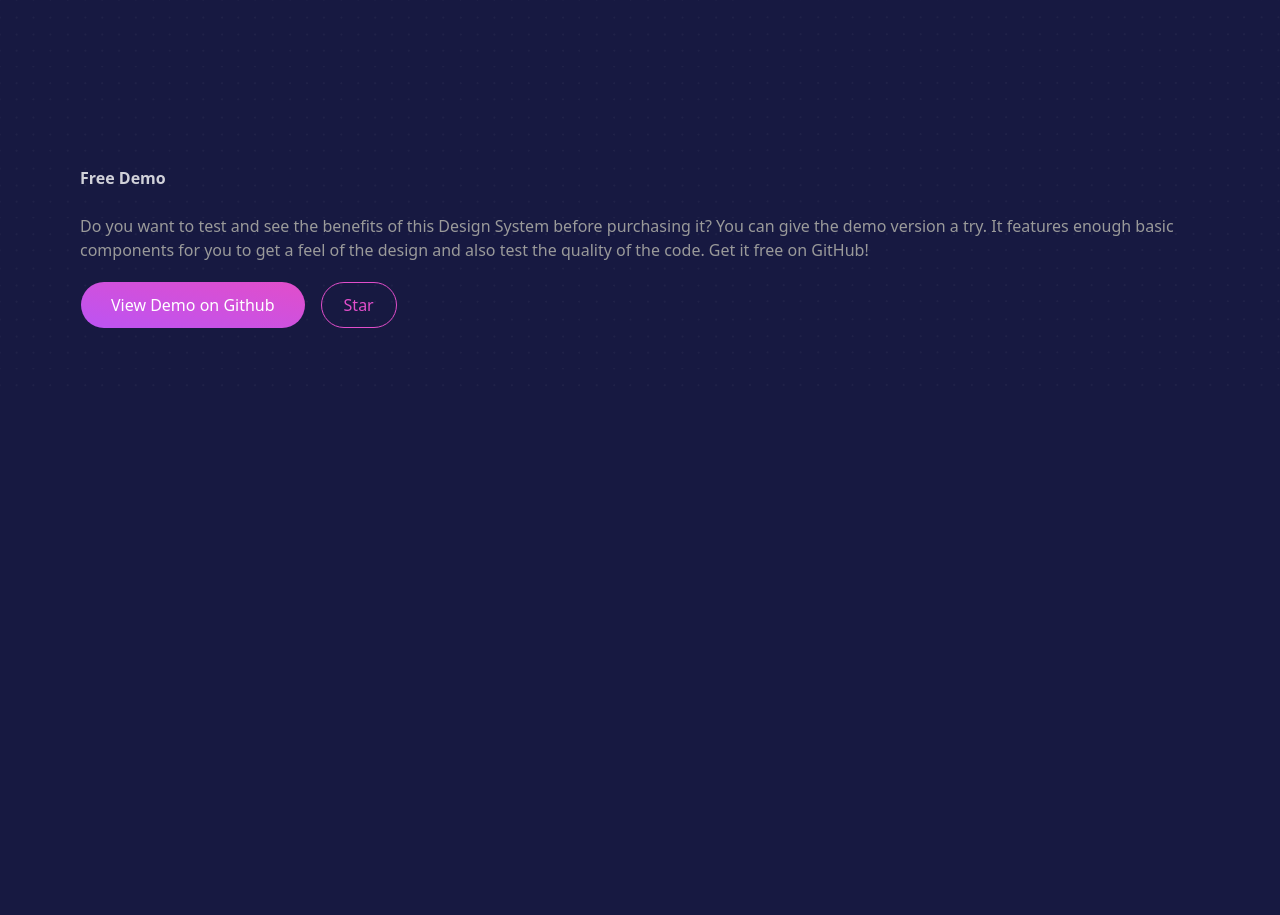
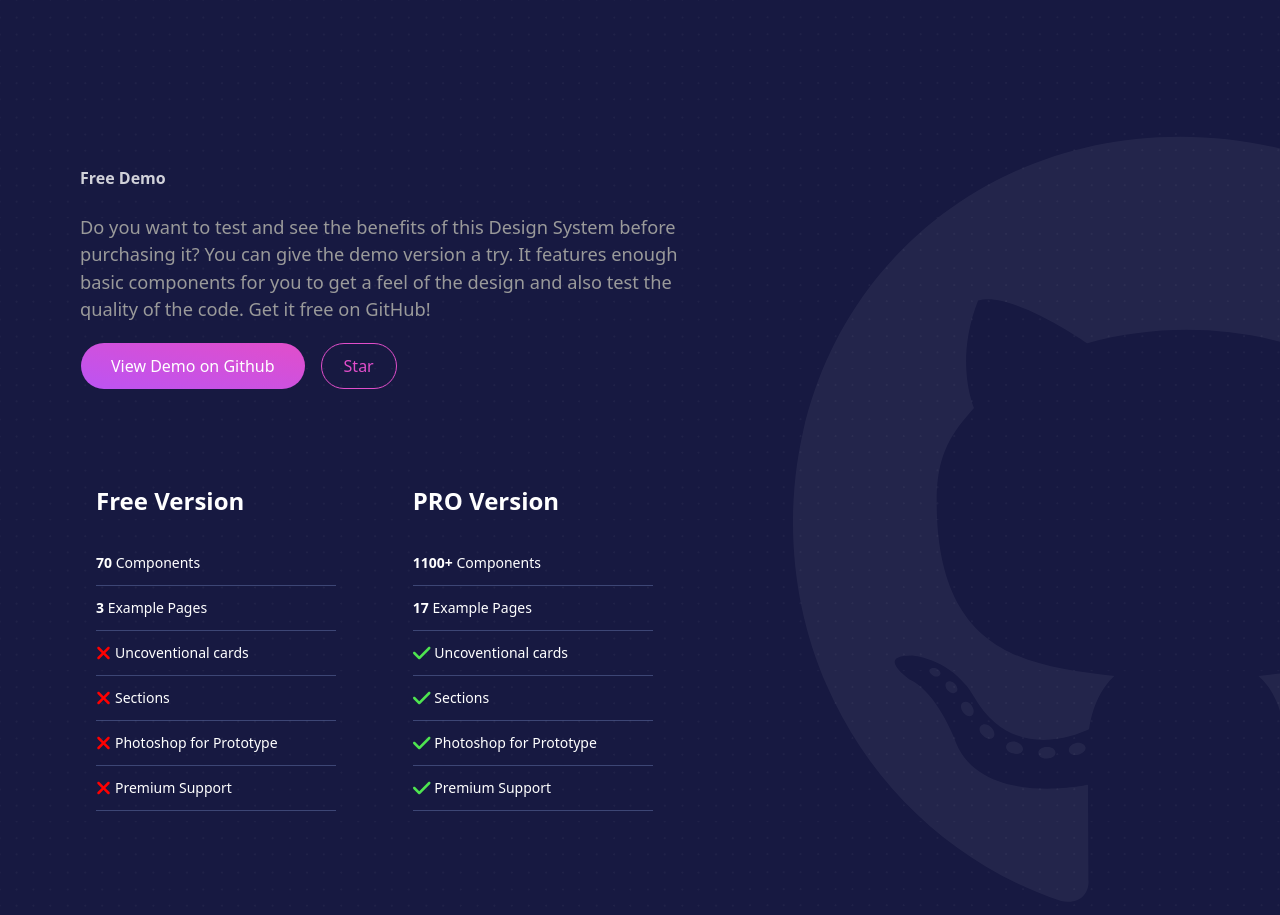
Before and after one commit to ChShehroz/ProjectTailwind, a React (Vite) app: page / in a window 1280 px wide. Shown: the part 840-1755 px from the top of the page. Before the commit the page ends 1236 px from the top, so only its background shows below. Built offline with nearby package versions, Linux system fonts and the light colour scheme.

Commit message:
Create complete GitHub icon section

```diff
--- a/package.json
+++ b/package.json
@@ -10,6 +10,11 @@
     "preview": "vite preview"
   },
   "dependencies": {
+    "@fortawesome/fontawesome-svg-core": "^6.4.2",
+    "@fortawesome/free-brands-svg-icons": "^6.4.2",
+    "@fortawesome/free-regular-svg-icons": "^6.4.2",
+    "@fortawesome/free-solid-svg-icons": "^6.4.2",
+    "@fortawesome/react-fontawesome": "^0.2.0",
     "react": "^18.2.0",
     "react-dom": "^18.2.0"
   },
--- a/src/Component/IconSec/Icon.tsx
+++ b/src/Component/IconSec/Icon.tsx
@@ -1,16 +1,19 @@
 import styleCss from "../../assets/Style/Style.module.css";
+import { FontAwesomeIcon } from "@fortawesome/react-fontawesome";
+import { faGithub } from "@fortawesome/free-brands-svg-icons";
+import { faCheck, faXmark } from "@fortawesome/free-solid-svg-icons";
 
 const Icon = () => {
   return (
-    <div className={"overflow-hidden px-0 py-16"}>
+    <div className={"relative overflow-hidden px-0 py-16"}>
       <div className="w-full px-4 mx-auto xl:max-w-6xl lg:max-w-5xl">
-        <div className="flex flex-wrap -mx-4">
-          <div className="flex flex-grow-7 w-full px-4">
+        <div className="flex -mx-4">
+          <div className="flex flex-col flex-grow-7 w-[55%] px-4">
             <div>
               <h2 className="mt-8 mb-6 font-semibold text-[#ffffffcc]">
                 Free Demo
               </h2>
-              <p className="mb-4 text-[#9a9a9a] font-light text-base">
+              <p className="mb-4 text-[#9a9a9a] font-light text-[1.14em]">
                 Do you want to test and see the benefits of this Design System
                 before purchasing it? You can give the demo version a try. It
                 features enough basic components for you to get a feel of the
@@ -26,6 +29,148 @@ const Icon = () => {
                 </button>
               </div>
             </div>
+            <div className="flex flex-row  -mx-4">
+              <div className="pt-5 relative w-full px-4">
+                <div
+                  className={`text-left hover:bg-[#1d8cf8] border-0 relative w-full rounded-lg my-6 ${styleCss.boxShad}`}
+                >
+                  <div className="p-4 min-h-[1px] flex-auto">
+                    <h2
+                      className="mt-8 mb-6 font-bold
+                     text-2xl"
+                    >
+                      Free Version
+                    </h2>
+                    <ul className="m-0 list-none p-0 max-w-[240px]">
+                      <li
+                        className={`py-3 text-sm list-item ${styleCss.borderBottom}`}
+                      >
+                        <strong>70</strong> Components
+                      </li>
+                      <li
+                        className={`py-3 text-sm list-item ${styleCss.borderBottom}`}
+                      >
+                        <strong>3</strong> Example Pages
+                      </li>
+                      <li
+                        className={`items-center py-3 text-sm flex ${styleCss.borderBottom}`}
+                      >
+                        <FontAwesomeIcon
+                          className="h-5 mr-1"
+                          icon={faXmark}
+                          style={{ color: "#ff0000" }}
+                        />{" "}
+                        Uncoventional cards
+                      </li>
+                      <li
+                        className={`items-center py-3 text-sm flex ${styleCss.borderBottom}`}
+                      >
+                        <FontAwesomeIcon
+                          className="h-5 mr-1"
+                          icon={faXmark}
+                          style={{ color: "#ff0000" }}
+                        />{" "}
+                        Sections
+                      </li>
+                      <li
+                        className={`items-center py-3 text-sm flex ${styleCss.borderBottom}`}
+                      >
+                        <FontAwesomeIcon
+                          className="h-5 mr-1"
+                          icon={faXmark}
+                          style={{ color: "#ff0000" }}
+                        />{" "}
+                        Photoshop for Prototype
+                      </li>
+                      <li
+                        className={`items-center py-3 text-sm flex ${styleCss.borderBottom}`}
+                      >
+                        <FontAwesomeIcon
+                          className="h-5 mr-1"
+                          icon={faXmark}
+                          style={{ color: "#ff0000" }}
+                        />{" "}
+                        Premium Support
+                      </li>
+                    </ul>
+                  </div>
+                </div>
+              </div>
+              <div className="pt-5 relative w-full px-4">
+                <div
+                  className={`text-left hover:bg-[#1d8cf8] border-0 relative w-full rounded-lg my-6 ${styleCss.boxShad}`}
+                >
+                  <div className="p-4 min-h-[1px] flex-auto">
+                    <h2
+                      className="mt-8 mb-6 font-bold
+                     text-2xl"
+                    >
+                      PRO Version
+                    </h2>
+                    <ul className="m-0 list-none p-0 max-w-[240px]">
+                      <li
+                        className={`py-3 text-sm list-item ${styleCss.borderBottom}`}
+                      >
+                        <strong>1100+</strong> Components
+                      </li>
+                      <li
+                        className={`py-3 text-sm list-item ${styleCss.borderBottom}`}
+                      >
+                        <strong>17</strong> Example Pages
+                      </li>
+                      <li
+                        className={`items-center py-3 text-sm flex ${styleCss.borderBottom}`}
+                      >
+                        <FontAwesomeIcon
+                          className="h-5 mr-1"
+                          icon={faCheck}
+                          style={{ color: "#4ee450" }}
+                        />{" "}
+                        Uncoventional cards
+                      </li>
+                      <li
+                        className={`items-center py-3 text-sm flex ${styleCss.borderBottom}`}
+                      >
+                        <FontAwesomeIcon
+                          className="h-5 mr-1"
+                          icon={faCheck}
+                          style={{ color: "#4ee450" }}
+                        />{" "}
+                        Sections
+                      </li>
+                      <li
+                        className={`items-center py-3 text-sm flex ${styleCss.borderBottom}`}
+                      >
+                        <FontAwesomeIcon
+                          className="h-5 mr-1"
+                          icon={faCheck}
+                          style={{ color: "#4ee450" }}
+                        />{" "}
+                        Photoshop for Prototype
+                      </li>
+                      <li
+                        className={`items-center py-3 text-sm flex ${styleCss.borderBottom}`}
+                      >
+                        <FontAwesomeIcon
+                          className="h-5 mr-1"
+                          icon={faCheck}
+                          style={{ color: "#4ee450" }}
+                        />{" "}
+                        Premium Support
+                      </li>
+                    </ul>
+                  </div>
+                </div>
+              </div>
+            </div>
+          </div>
+          <div className="relative px-4 w-full lg:w-5/12">
+            <div className="absolute h-[810px] -top-[10px] -right-[400px]">
+              <FontAwesomeIcon
+                className="h-[810px] opacity-[.05] inline-block "
+                icon={faGithub}
+              />
+            </div>
           </div>
         </div>
       </div>
--- a/src/assets/Style/Style.module.css
+++ b/src/assets/Style/Style.module.css
@@ -37,3 +37,10 @@
   box-shadow: 2px 2px 6px rgba(0, 0, 0, 0.4);
   transform: translateY(-1px);
 }
+
+.borderBottom {
+  border-bottom: 1px solid #96aeed4d;
+}
+.boxShad:hover {
+  box-shadow: 13px 13px 77px -24px #1d8cf8;
+}
```
Also changed, not shown: 1 other file (tests, documents, lock files or other folders).
